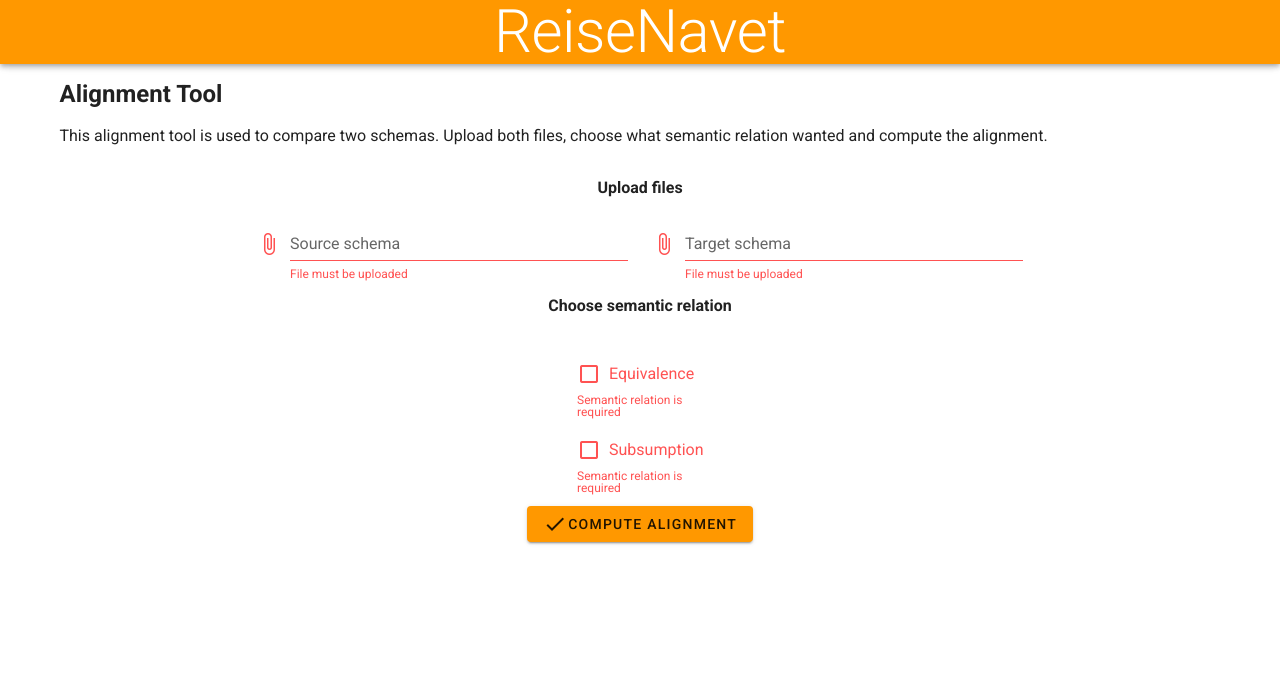
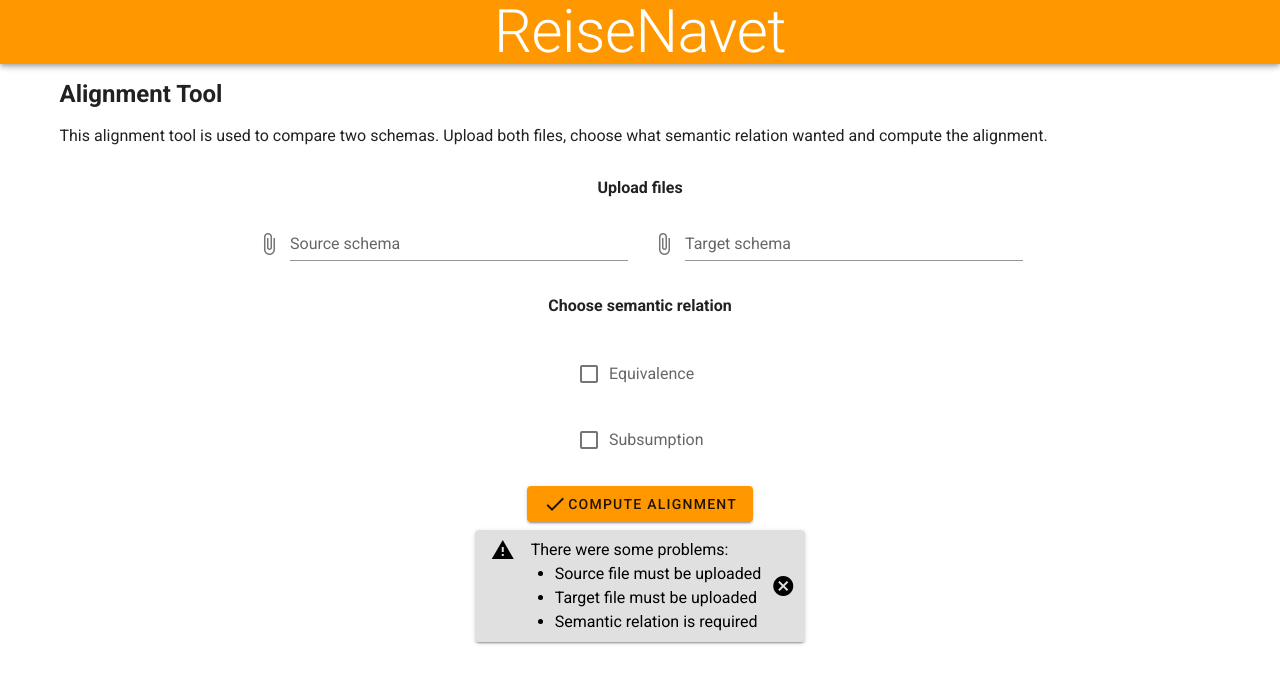
Before and after one commit to ReiseNavet/data-integration-tool-frontend, a Vue app: page / in a window 1280 px wide. Both pictures are taken after a click on the button "COMPUTE ALIGNMENT". Shown: the top 684 px of the page. Built offline with nearby package versions, Linux system fonts and the light colour scheme.

Commit message:
Add new way of showing error, and error handeling for semantic relation. #18

```diff
--- a/src/views/Form.vue
+++ b/src/views/Form.vue
@@ -13,11 +13,6 @@
         </p>
       </v-col>
     </v-row>
-    <v-form
-      ref="form"
-      v-model="valid"
-      lazy-validation
-    >
       <v-row
         class="my-0"
         justify="center"
@@ -30,9 +25,7 @@
             truncate-length="30"
             placeholder="Source schema"
             show-size
-            :rules="uploadFileRules"
             v-model="sourceSchema"
-            required
           />
         </v-col>
         <v-col sm="4" cols="12">
@@ -40,9 +33,7 @@
             truncate-length="30"
             placeholder="Target schema"
             show-size
-            :rules="uploadFileRules"
             v-model="targetSchema"
-            required
           />
         </v-col>
       </v-row>
@@ -57,14 +48,10 @@
           <v-checkbox
             v-model="equivalence"
             label="Equivalence"
-            :rules="checkboxRules"
-            required
           />
           <v-checkbox
             v-model="subsumption"
             label="Subsumption"
-            :rules="checkboxRules"
-            required
           />
         </v-col>
       </v-row>
@@ -102,7 +89,23 @@
           </v-card>
         </v-dialog>
       </v-row>
-    </v-form>
+      <v-row class="mt-5">
+        <v-alert
+          v-model="alert"
+          style="margin:auto"
+          color="black"
+          text
+          dense
+          dismissible
+          elevation="2"
+          type="error"
+        >
+          <span>There were some problems:</span>
+          <ul>
+            <li v-for="error in errors" :key="error">{{error}}</li>
+          </ul>
+        </v-alert>
+      </v-row>
   </v-container>
 </template>
 
@@ -115,12 +118,9 @@
     targetSchema: null,
     equivalence: false,
     subsumption: false,
-    valid: true,
-    uploadFileRules: [
-      value => !value || value.size < 2000000 || 'Maximum filesize is 2 MB!',
-      value => value || 'File must be uploaded',
-    ],
+    alert: false,
     dialog: false,
+    errors: []
   }),
   computed: {
     formData() {
@@ -131,16 +131,32 @@
         subsumption: this.subsumption,
       }
     },
-    checkboxRules () {
-      return [
-        () => this.equivalence || this.subsumption || 'Semantic relation is required'
-      ]
-    }
 
   },
   methods: {
+    validate () {
+      const errs = []
+      if(this.sourceSchema && this.sourceSchema.size > 2000000) {
+        errs.push("Maximum filesize for sourcefile is 2 MB")
+      }
+      if(this.targetSchema && this.targetSchema.size > 2000000) {
+        errs.push("Maximum filesize for targetfile is 2 MB")
+      }
+      if(!this.sourceSchema) {
+        errs.push("Source file must be uploaded")
+      }
+      if(!this.targetSchema) {
+        errs.push("Target file must be uploaded")
+      }
+      if(!this.equivalence && !this.subsumption) {
+        errs.push("Semantic relation is required")
+      }
+      this.errors = errs
+      this.alert = this.errors.length > 0
+      return !this.alert
+    },
     submit() {
-      if (this.$refs.form.validate()) {
+      if (this.validate()) {
         this.$emit('submit', this.formData)
         this.dialog = true
       }
```
